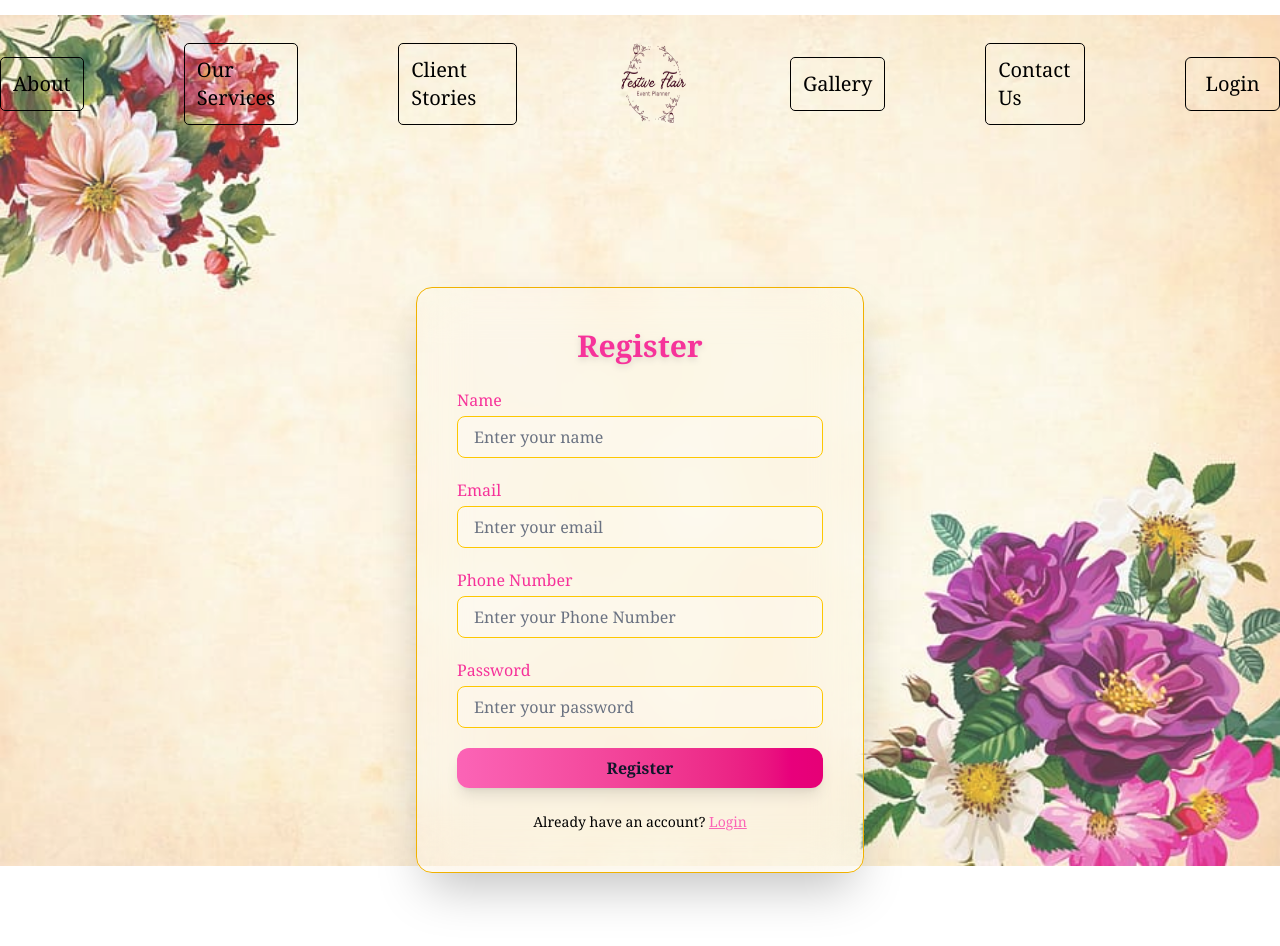
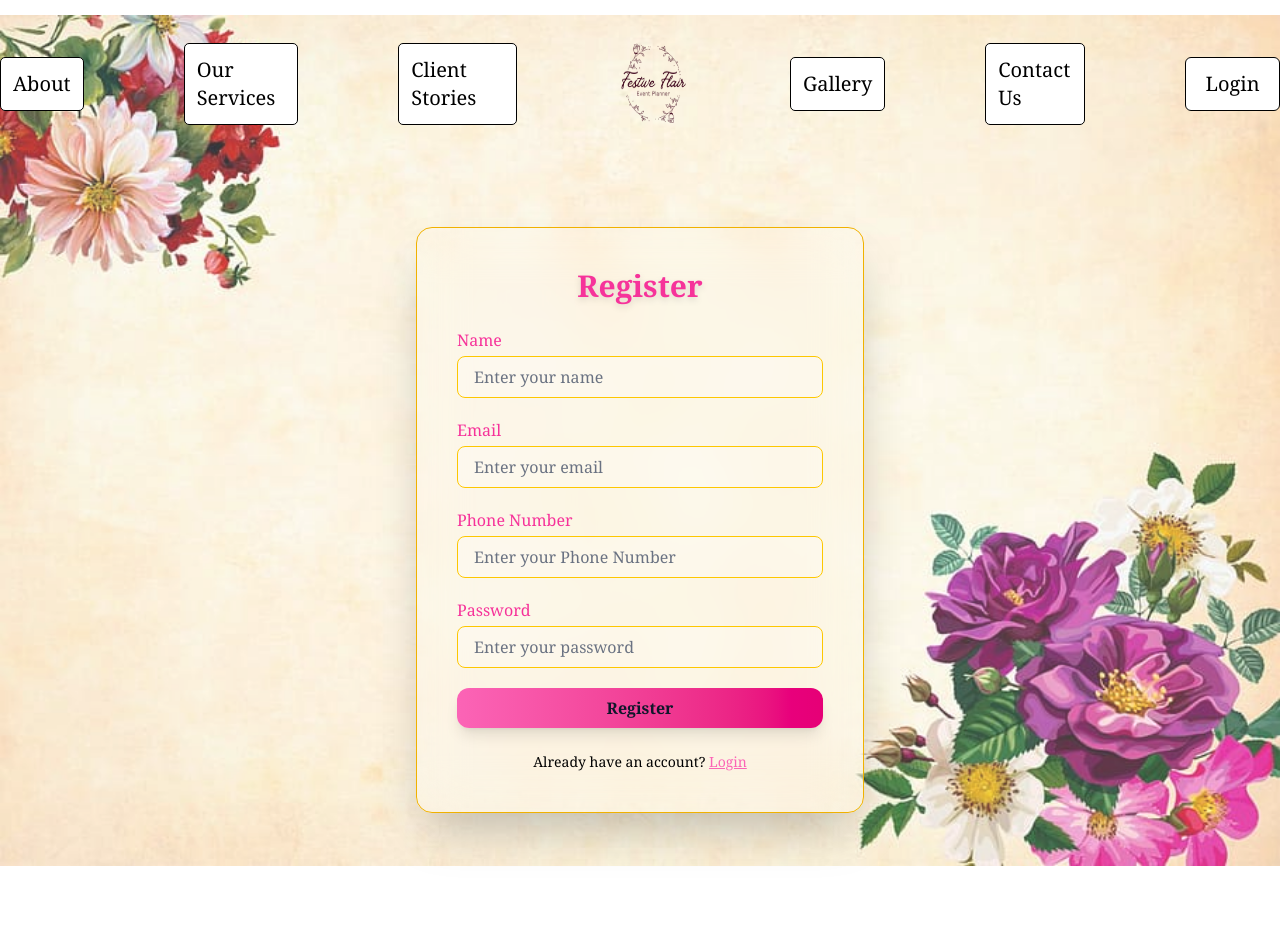
Before and after one commit to amanpatel8982/Events-Planner, a React (Vite) app in the folder client/: page /register in a window 1280 px wide. Shown: the top 946 px of the page. After the commit the page ends 920 px from the top, so only its background shows below. Built offline with nearby package versions, Linux system fonts and the light colour scheme.

Commit message:
AdminPages

```diff
--- a/client/src/components/Hero.jsx
+++ b/client/src/components/Hero.jsx
@@ -3,16 +3,18 @@ import background from "../assets/background.jpg";
 const Hero = () => {
   return (
     <>
-      <div className="mt-[-10%] relative h-200 flex justify-center items-center">
-        <img src={background} alt="" className="absolute -z-1 opacity-" />
+      <div className="mt-[-11%] relative h-198 flex justify-center items-center">
+        <img src={background} alt="" className="absolute inset-0 w-full h-full -z-10 object-cover"/>
 
+        <div className="absolute inset-0 bg-black opacity-40">
+
+        </div>
         <div className="grid gap-20 justify-items-center  bg-gradient-to rounded-xl p-10 w-3/4">
           <h1 className="text-9xl font-black  font-[family-name:var(--customFont)]  text-center  bg-[url('12609.webp')] bg-center bg-contain bg-clip-text text-transparent  p-3">
-            Turn Your <p>Dream Into</p> Reality
           </h1>
           <div className="flex gap-10 ">
-            <button className="rounded px-5 py-3 text-white  bg-yellow-500 hover:bg-yellow-600">Book Now</button>
-          <button className="rounded px-5 py-3 text-yellow-500 border-3 border-yellow-500 hover:bg-yellow-600 hover:text-white">Read More</button>
+            <button className="rounded px-4 py-3 relative font-extrabold bottom-15 text-black  bg-white hover:bg-yellow-600 border-2">Book Now</button>
+          <button className="rounded px-5 py-3 font-extrabold bg-white relative bottom-15 text-black border-3 border-black hover:bg-yellow-600 hover:text-white">Read More</button>
           </div>
         </div>
       </div>
--- a/client/src/components/Navbar.jsx
+++ b/client/src/components/Navbar.jsx
@@ -8,16 +8,16 @@ const Navbar = () => {
   return (
     <>
       <div className="bg-transparent flex justify-center gap-25 h-42 text-xl items-center sticky top-0 z-99">
-        <Link to={"/about"} className="border rounded-[5px] hover:bg-pink-500 hover:text-white p-3 font-serif ">About</Link>
-        <Link to={"/services"} className="border rounded-[5px] hover:bg-pink-500 hover:text-white p-3 font-serif">Our Services</Link>
-        <Link to={"/stories"} className="border rounded-[5px] hover:bg-pink-500 hover:text-white p-3 font-serif">Client Stories</Link>
+        <Link to={"/about"} className="border rounded-[5px] hover:bg-pink-500 hover:text-white p-3 font-serif bg-white ">About</Link>
+        <Link to={"/services"} className="border rounded-[5px] hover:bg-pink-500 hover:text-white p-3 font-serif  bg-white">Our Services</Link>
+        <Link to={"/stories"} className="border rounded-[5px] hover:bg-pink-500 hover:text-white p-3 font-serif  bg-white">Client Stories</Link>
         <Link to={"/"}>
           <img src={logo} alt="" className="h-[5em]" />
         </Link>
-        <Link to={"/gallery"}className="border rounded-[5px] hover:bg-pink-500 hover:text-white p-3 font-serif" >Gallery</Link>
-        <Link to={"/contact"} className="border rounded-[5px] hover:bg-pink-500 hover:text-white p-3 font-serif">Contact Us</Link>
+        <Link to={"/gallery"}className="border rounded-[5px] hover:bg-pink-500 hover:text-white p-3 font-serif  bg-white" >Gallery</Link>
+        <Link to={"/contact"} className="border rounded-[5px] hover:bg-pink-500 hover:text-white p-3 font-serif bg-white">Contact Us</Link>
         <button
-          className="border p-3 rounded-md hover:bg-pink-500 hover:text-white font-serif w-30 cursor-pointer"
+          className="border p-3 rounded-md hover:bg-pink-500 hover:text-white font-serif w-30 cursor-pointer bg-white"
           onClick={() => navigate("login")}
         >
           {" "}
--- a/client/src/pages/Register.jsx
+++ b/client/src/pages/Register.jsx
@@ -47,7 +47,7 @@ const Register = () => {
           className="absolute -z-1 opacity-80 w-full"
         />
 
-        <div className="min-h-screen w-200 flex items-center justify-center font-serif mt-70">
+        <div className="min-h-screen w-200 flex items-center justify-center font-serif mt-40">
           <div className="bg-white/10 backdrop-blur-xl p-10 rounded-2xl shadow-2xl w-full max-w-md border border-yellow-500">
             <h2 className="text-3xl text-center font-bold text-pink-500 mb-6 drop-shadow-md">
               Register
--- a/client/src/pages/userDashboard.jsx
+++ b/client/src/pages/userDashboard.jsx
@@ -2,7 +2,22 @@ import React from 'react';
 
 const userDashboard = () => {
   return (
-    <div>userDashboard</div>
+    <>
+      <div className='flex flex-col items-center  bg-gray-100'>
+        <h1>User Dashboard</h1>
+        <p>Welcome to your Dashboard</p>
+      </div>
+
+
+     <div className='flex items-center justify-center  mt-10 '>
+      <div className='flex flex-col items-center h-50 w-70 justify-center   bg-gray-200 p-10'>
+
+        <p>Name: John Doe</p>
+        <p>Email: aman@gamil.com</p>
+        <p>Phone: 123-456-7890</p>
+      </div>
+        </div>
+    </>
   )
 }
 
```
